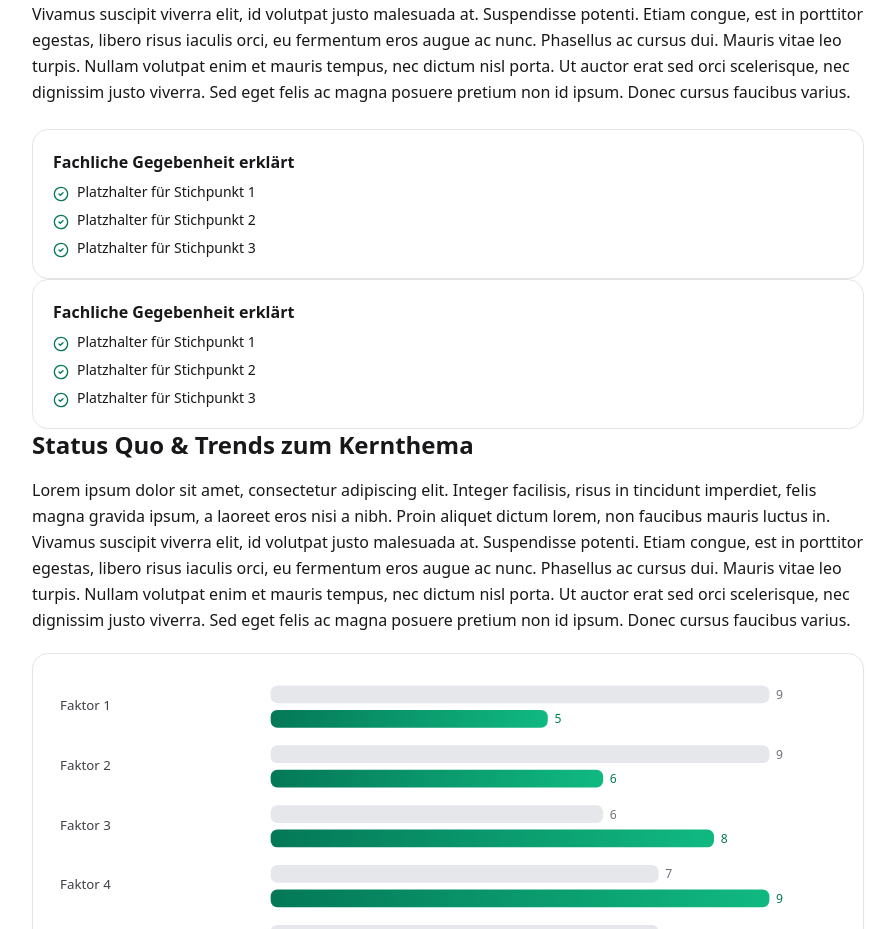
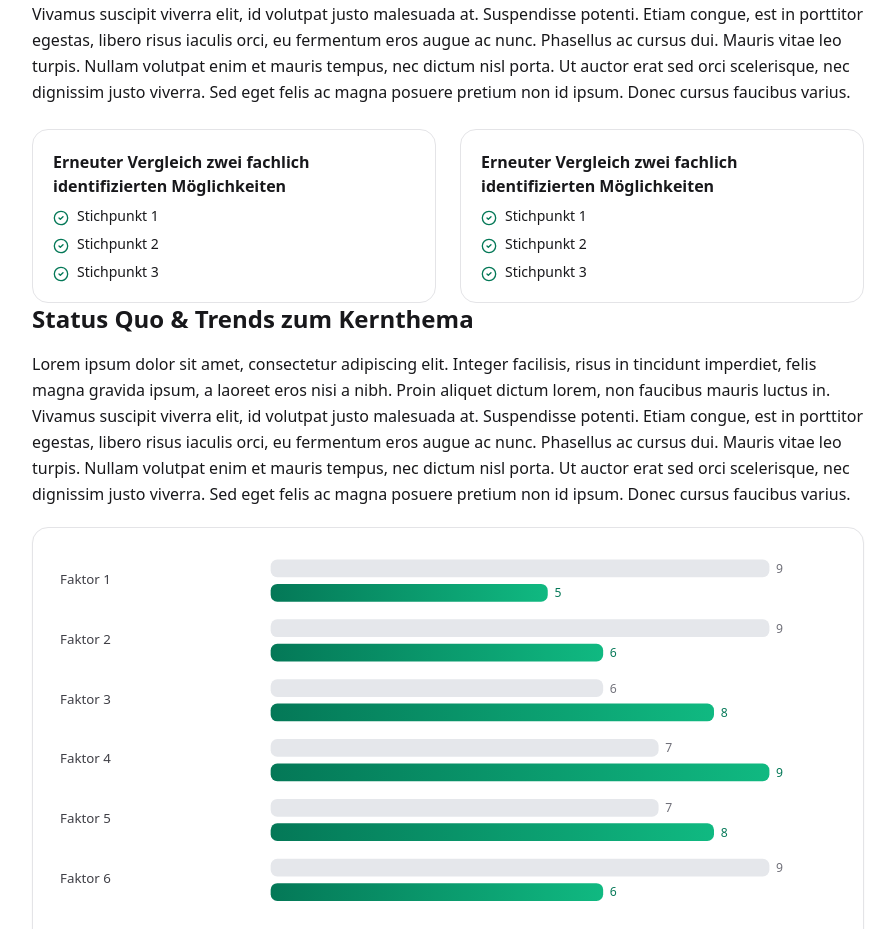
Before and after one commit to lennartnm/findbar_website, a Next.js app: page /blog/platzhalter-design-eins in a window 1280 px wide. Shown: the part 1364-2293 px from the top of the page, without its empty margins (192-1087 px from the left). Built offline with nearby package versions, Linux system fonts and the light colour scheme.

Commit message:
Update page.tsx

```diff
--- a/src/app/blog/platzhalter-design-eins/page.tsx
+++ b/src/app/blog/platzhalter-design-eins/page.tsx
@@ -364,28 +364,30 @@ export default function Article() {
           <p className="mb-6 leading-relaxed">{sections[0].content}</p>
 
           {/* Erklärung von zwei zentralen fachlichen Gegebenheiten */}
+      <div className="grid md:grid-cols-2 gap-6">
   <div className="rounded-2xl border border-zinc-200 p-5">
-  <div className="mb-2">
-    <strong>Fachliche Gegebenheit erklärt</strong>
-  </div>
+    <h3 className="font-semibold mb-2">
+      Erneuter Vergleich zwei fachlich identifizierten Möglichkeiten
+    </h3>
     <ul className="space-y-2 text-sm">
-    <CheckLi>Platzhalter für Stichpunkt 1</CheckLi>
-    <CheckLi>Platzhalter für Stichpunkt 2</CheckLi>
-    <CheckLi>Platzhalter für Stichpunkt 3</CheckLi>
+      <CheckLi>Stichpunkt 1</CheckLi>
+      <CheckLi>Stichpunkt 2</CheckLi>
+      <CheckLi>Stichpunkt 3</CheckLi>
     </ul>
   </div>
 
-
   <div className="rounded-2xl border border-zinc-200 p-5">
-  <div className="mb-2">
-    <strong>Fachliche Gegebenheit erklärt</strong>
-  </div>
+    <h3 className="font-semibold mb-2">
+      Erneuter Vergleich zwei fachlich identifizierten Möglichkeiten
+    </h3>
     <ul className="space-y-2 text-sm">
-    <CheckLi>Platzhalter für Stichpunkt 1</CheckLi>
-    <CheckLi>Platzhalter für Stichpunkt 2</CheckLi>
-    <CheckLi>Platzhalter für Stichpunkt 3</CheckLi>
+      <CheckLi>Stichpunkt 1</CheckLi>
+      <CheckLi>Stichpunkt 2</CheckLi>
+      <CheckLi>Stichpunkt 3</CheckLi>
     </ul>
   </div>
+</div>
+
 
 
           {/* 2 */}
```
Lines whose indentation alone changed are shown as unchanged.
